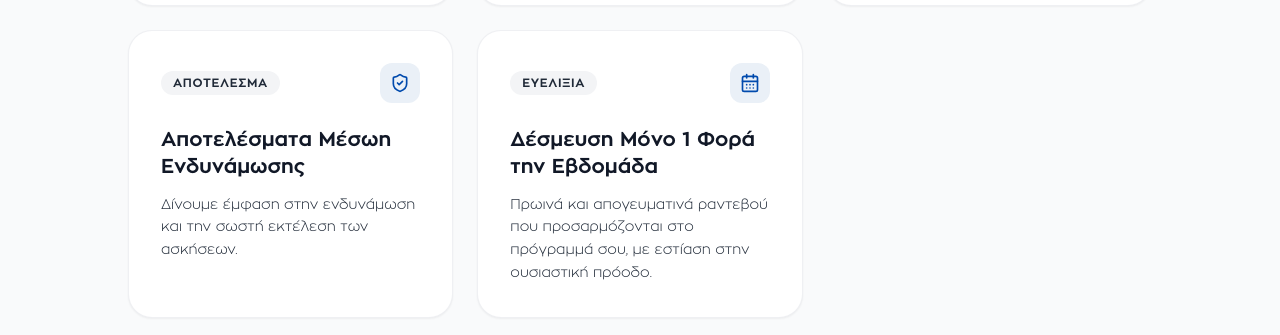
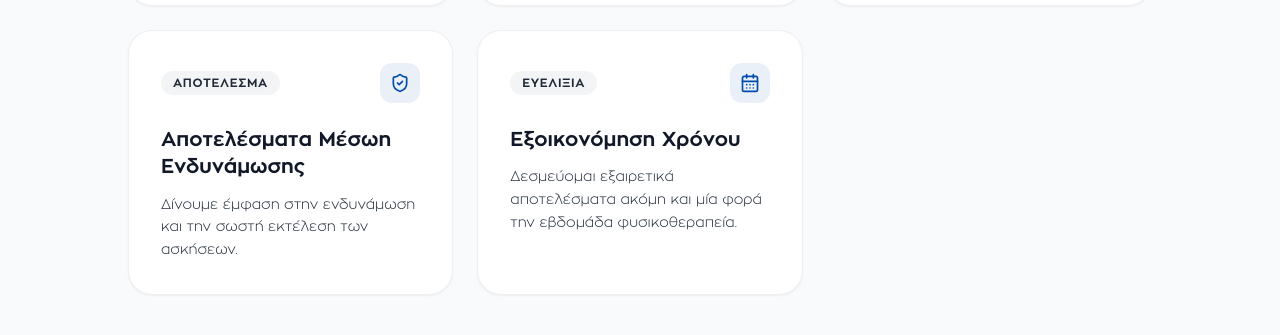
Before and after one commit to Ermeion/ermeion-website, a React (Vite) app: page / in a window 1280 px wide. Shown: the part 7147-7482 px from the top of the page. Built offline with nearby package versions, Linux system fonts and the light colour scheme.

Commit message:
Updated App.tsx

```diff
--- a/src/App.tsx
+++ b/src/App.tsx
@@ -807,8 +807,8 @@ function WhyChooseUsSection() {
     },
     {
       badge: "Ευελιξία",
-      title: "Δέσμευση Μόνο 1 Φορά την Εβδομάδα",
-      description: "Πρωινά και απογευματινά ραντεβού που προσαρμόζονται στο πρόγραμμά σου, με εστίαση στην ουσιαστική πρόοδο.",
+      title: "Εξοικονόμηση Χρόνου",
+      description: "Δεσμεύομαι εξαιρετικά αποτελέσματα ακόμη και μία φορά την εβδομάδα φυσικοθεραπεία.",
       icon: CalendarDays,
       highlight: false,
     },
```
